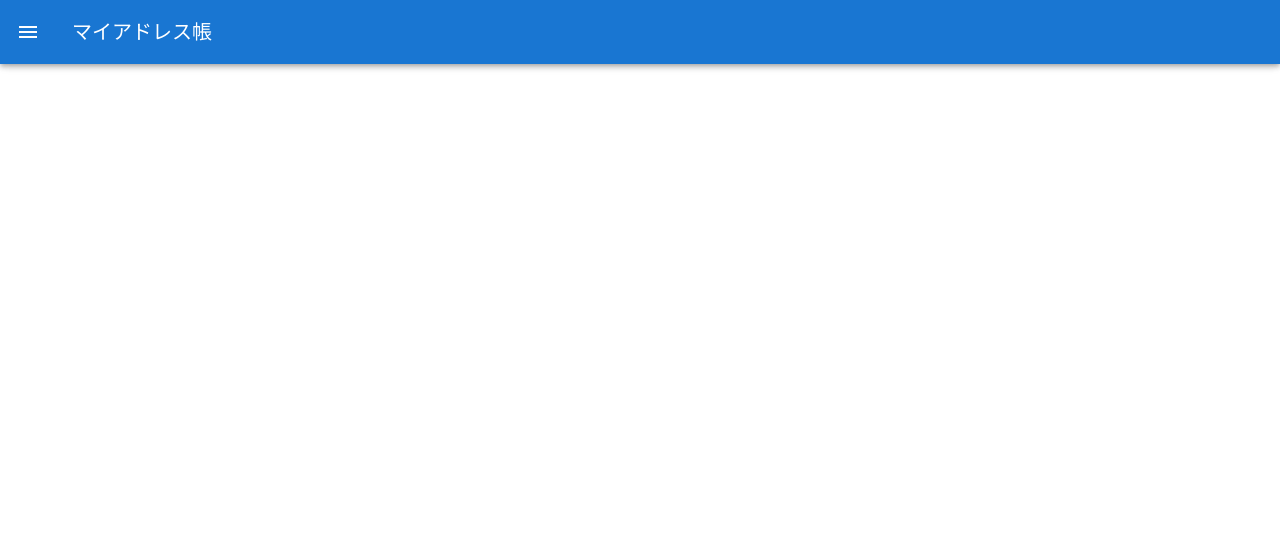
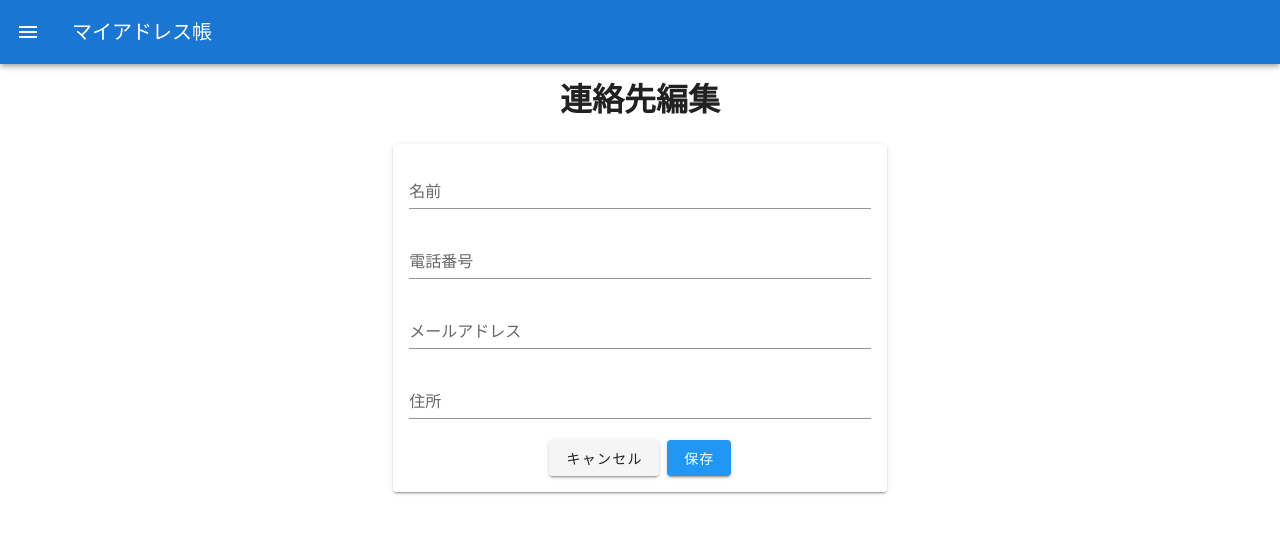
Before and after one commit to KokiYamada13/Vue-app, a Vue app: page /addresses/1/edit in a window 1280 px wide. Shown: the top 534 px of the page. Built offline with nearby package versions, Linux system fonts and the light colour scheme.

Commit message:
Add:  編集フォーム追加

```diff
--- a/src/router/index.js
+++ b/src/router/index.js
@@ -2,6 +2,7 @@ import Vue from 'vue'
 import VueRouter from 'vue-router'
 import Home from '../views/Home.vue'
 import Addresses from '../views/Addresses.vue'
+import AddressForm from '../views/AddressForm.vue'
 
 Vue.use(VueRouter)
 
@@ -15,6 +16,11 @@ Vue.use(VueRouter)
     path: '/addresses',
     name: 'addresses',
     component: Addresses
+  },
+  {
+    path: '/addresses/:address_id?/edit',
+    name: 'address_edit',
+    component: AddressForm
   },
   {
     path: '/about',
--- /dev/null
+++ b/src/views/AddressForm.vue
@@ -0,0 +1,36 @@
+<template>
+  <v-container text-xs-center>
+    <v-layout row wrap justify-center>
+      <v-flex xs12 class="text-center">
+        <h1>連絡先編集</h1>
+      </v-flex>
+
+      <v-flex xs5 mt-5>
+        <v-card>
+          <v-card-text>
+            <v-form>
+               <v-text-field v-model="address.name" label="名前"></v-text-field>
+               <v-text-field v-model="address.tel" label="電話番号"></v-text-field>
+               <v-text-field v-model="address.email" label="メールアドレス"></v-text-field>
+               <v-text-field v-model="address.address" label="住所"></v-text-field>
+               <div class="text-center">
+                 <v-btn @click="$router.push({ name: 'addresses' })">キャンセル</v-btn>
+                 <v-btn color="info" class="ml-2">保存</v-btn>
+               </div>
+            </v-form>
+          </v-card-text>
+        </v-card>
+      </v-flex>
+    </v-layout>
+  </v-container>
+</template>
+
+<script>
+export default {
+  data () {
+    return {
+      address: {}
+    }
+  }
+}
+</script>
--- a/src/views/Addresses.vue
+++ b/src/views/Addresses.vue
@@ -4,8 +4,15 @@
       <v-flex xs12>
         <h1>連絡先一覧</h1>
       </v-flex>
+      <v-flex xs12 mt-5 mr-5 text-right>
+        <router-link :to="{ name: 'address_edit' }">
+          <v-btn color="info">
+            連絡先追加
+          </v-btn>
+        </router-link>
+      </v-flex>
 
-      <v-flex xs12 mt-5 justify-center>
+      <v-flex xs12 mt-3 justify-center>
         <v-data-table :headers='headers' :items='addresses'>
           <template v-slot:items="props">
             <td class="text-xs-left">{{ props.item.name }}</td>
```
